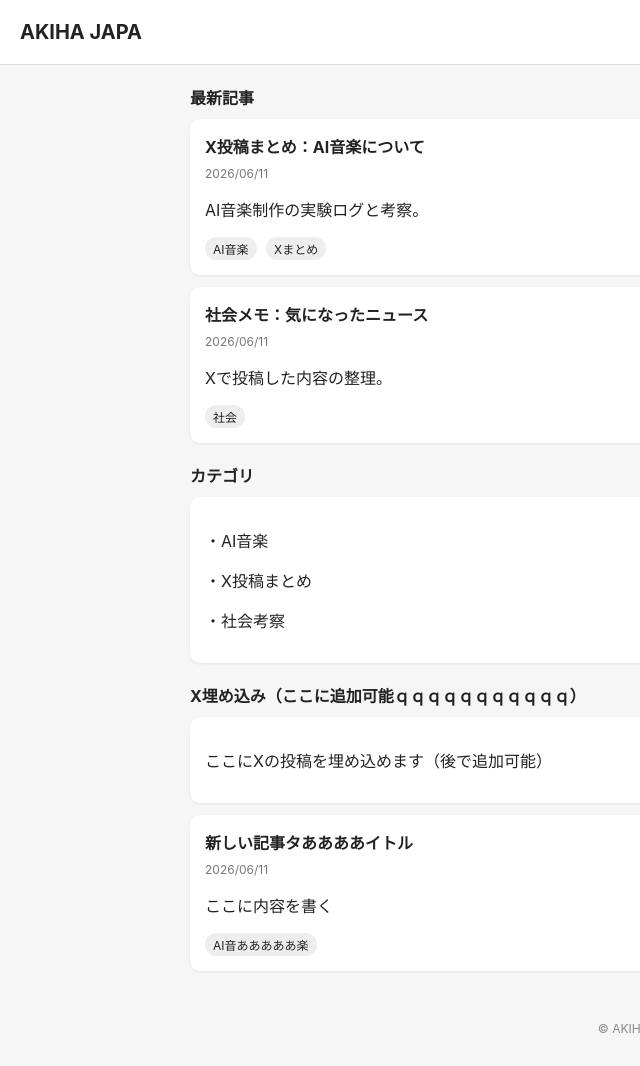
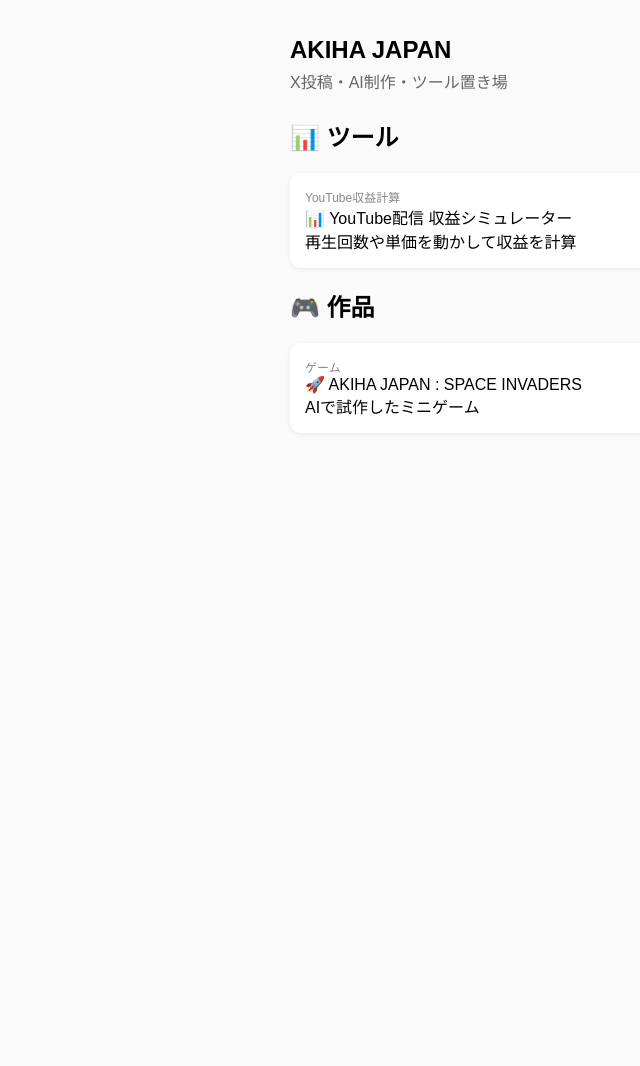
Before and after one commit to akiha-japan/index.html, a plain HTML site: page index.html in a window 1280 px wide. Shown: the whole page, without its empty margins (0-640 px from the left). After the commit the page ends 800 px from the top, so only its background shows below. Drawn offline with Linux system fonts and the light colour scheme.

Commit message:
Update index.html

```diff
--- a/index.html
+++ b/index.html
@@ -2,72 +2,43 @@
 <html lang="ja">
 <head>
   <meta charset="UTF-8">
-  <meta name="viewport" content="width=device-width, initial-scale=1.0">
-  <title>AKIHA JAPA</title>
+  <title>AKIHA JAPAN</title>
 
   <style>
     body {
-      margin: 0;
-      font-family: -apple-system, BlinkMacSystemFont, "Segoe UI", "Hiragino Kaku Gothic ProN", sans-serif;
-      background: #f6f6f6;
-      color: #222;
+      font-family: sans-serif;
+      max-width: 700px;
+      margin: auto;
+      padding: 20px;
+      background: #fafafa;
     }
 
-    header {
-      background: #fff;
-      padding: 20px;
-      border-bottom: 1px solid #ddd;
-      position: sticky;
-      top: 0;
+    h1 {
+      font-size: 24px;
+      margin-bottom: 5px;
     }
 
-    header h1 {
-      margin: 0;
-      font-size: 20px;
-    }
-
-    .container {
-      max-width: 900px;
-      margin: 20px auto;
-      padding: 0 15px;
-    }
-
-    .section-title {
-      margin: 20px 0 10px;
-      font-size: 16px;
-      font-weight: bold;
+    .subtitle {
+      color: #666;
+      margin-bottom: 25px;
     }
 
     .card {
-      background: #fff;
+      display: block;
+      background: white;
+      padding: 15px;
+      margin: 10px 0;
       border-radius: 10px;
-      padding: 15px;
-      margin-bottom: 12px;
-      box-shadow: 0 1px 3px rgba(0,0,0,0.08);
+      text-decoration: none;
+      color: black;
+      box-shadow: 0 1px 4px rgba(0,0,0,0.08);
     }
 
-    .card h2 {
-      font-size: 16px;
-      margin: 0 0 8px;
+    .card:hover {
+      transform: scale(1.01);
     }
 
-    .meta {
-      font-size: 12px;
-      color: #777;
-    }
-
-    .category {
-      display: inline-block;
-      font-size: 12px;
-      background: #eee;
-      padding: 3px 8px;
-      border-radius: 20px;
-      margin-right: 5px;
-    }
-
-    footer {
-      text-align: center;
-      padding: 30px;
+    .tag {
       font-size: 12px;
       color: #888;
     }
@@ -76,57 +47,26 @@
 
 <body>
 
-<header>
-  <h1>AKIHA JAPA</h1>
-</header>
+  <h1>AKIHA JAPAN</h1>
+  <div class="subtitle">X投稿・AI制作・ツール置き場</div>
 
-<div class="container">
+  <h2>📊 ツール</h2>
 
-  <div class="section-title">最新記事</div>
+  <a class="card" href="simulator.html">
+    <div class="tag">YouTube収益計算</div>
+    📊 YouTube配信 収益シミュレーター
+    <br>
+    再生回数や単価を動かして収益を計算
+  </a>
 
-  <div class="card">
-    <h2>X投稿まとめ：AI音楽について</h2>
-    <div class="meta">2026/06/11</div>
-    <p>AI音楽制作の実験ログと考察。</p>
-    <span class="category">AI音楽</span>
-    <span class="category">Xまとめ</span>
-  </div>
+  <h2>🎮 作品</h2>
 
-  <div class="card">
-    <h2>社会メモ：気になったニュース</h2>
-    <div class="meta">2026/06/11</div>
-    <p>Xで投稿した内容の整理。</p>
-    <span class="category">社会</span>
-  </div>
-
-  <div class="section-title">カテゴリ</div>
-
-  <div class="card">
-    <p>・AI音楽</p>
-    <p>・X投稿まとめ</p>
-    <p>・社会考察</p>
-  </div>
-
-  <div class="section-title">X埋め込み（ここに追加可能ｑｑｑｑｑｑｑｑｑｑｑ）</div>
-
-  <div class="card">
-    <p>ここにXの投稿を埋め込めます（後で追加可能）</p>
-  </div>
-
-
-<div class="card">
-  <h2>新しい記事タああああイトル</h2>
-  <div class="meta">2026/06/11</div>
-  <p>ここに内容を書く</p>
-  <span class="category">AI音あああああ楽</span>
-</div>
-
-
-</div>
-
-<footer>
-  © AKIHA JAPA
-</footer>
+  <a class="card" href="invader.html">
+    <div class="tag">ゲーム</div>
+    🚀 AKIHA JAPAN : SPACE INVADERS
+    <br>
+    AIで試作したミニゲーム
+  </a>
 
 </body>
 </html>
```
